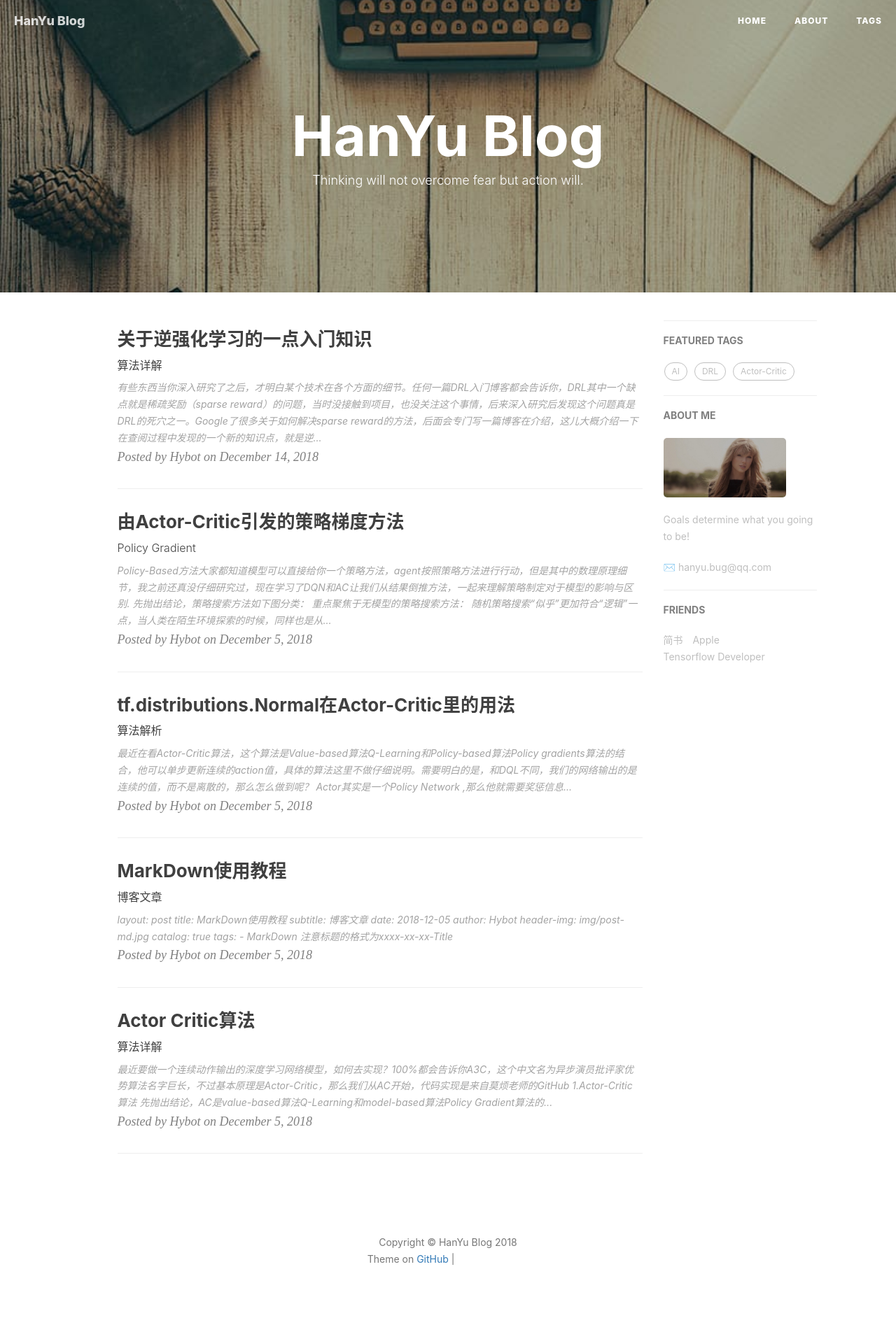
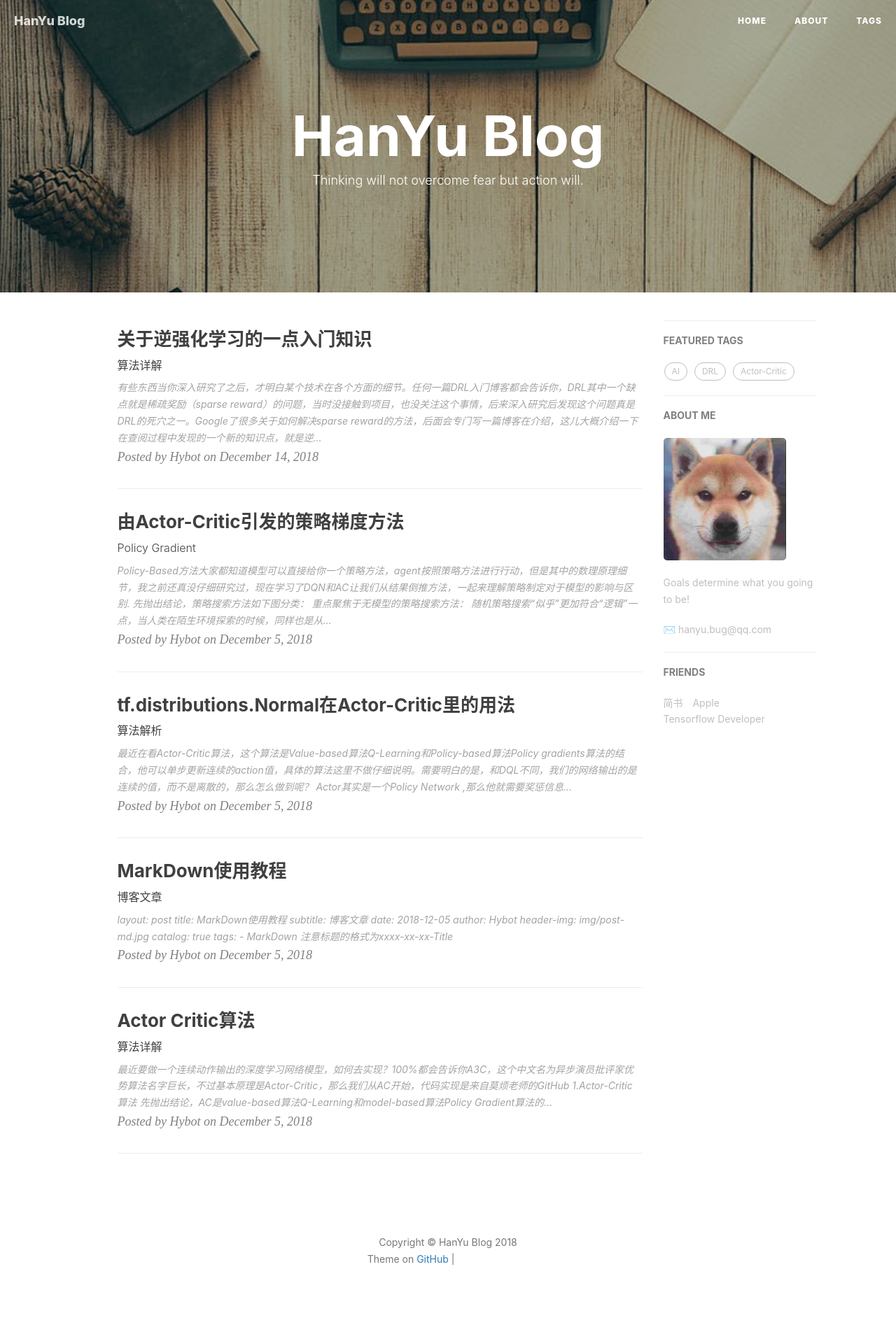
Before and after one commit to yuniler/yuniler.github.io, a Jekyll site: the page built from index.html, in a window 1280 px wide. Shown: the whole page at 70% size. Built offline with Jekyll 4.4.1, drawn with Linux system fonts in a browser that asks for light colours; nearby versions of some CDN libraries; the list of posts is cut into pages by our own code; comment, search, counter and statistics services are not loaded; grey boxes are pictures that could not be loaded.

Commit message:
Update _config.yml

```diff
--- a/_config.yml
+++ b/_config.yml
@@ -12,7 +12,7 @@ github_repo: "https://github.com/hybug?tab=repositories" # you code repository
 # Sidebar settings
 sidebar: true                           # whether or not using Sidebar.
 sidebar-about-description: "Goals determine what you going to be!"
-sidebar-avatar: img/post-bg-swift2.JPG      # use absolute URL, seeing it's used in both `/` and `/about/`
+sidebar-avatar: img/user_icon.JPG      # use absolute URL, seeing it's used in both `/` and `/about/`
 
 
 
```
